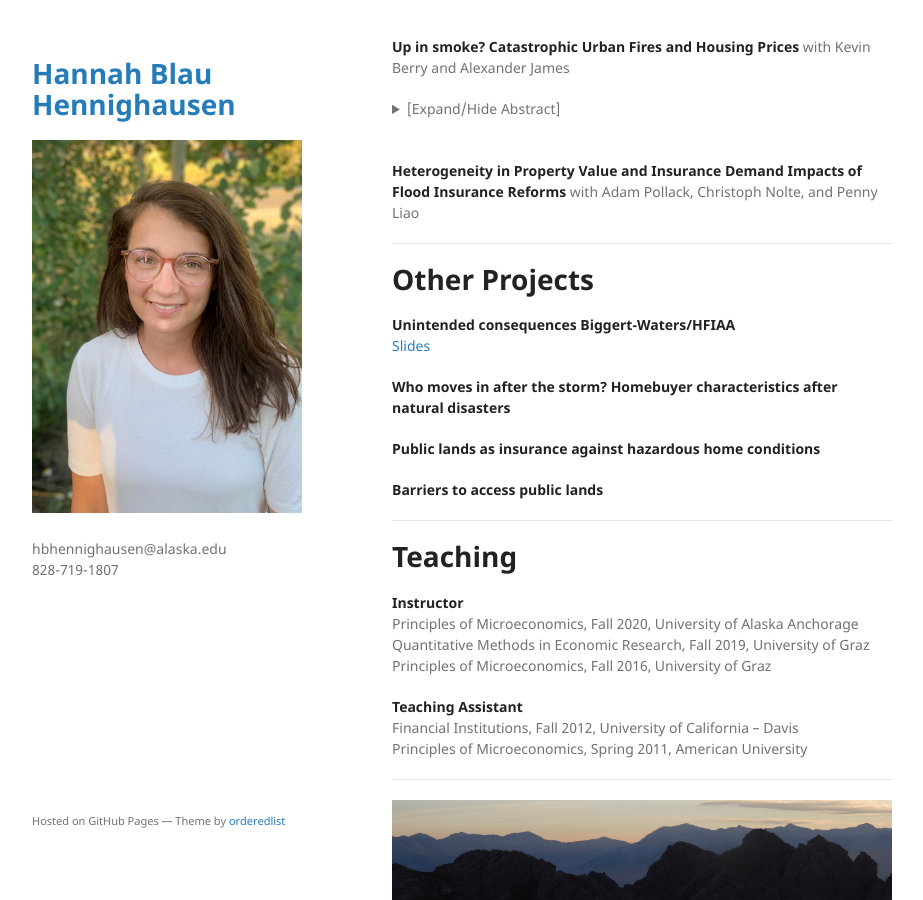
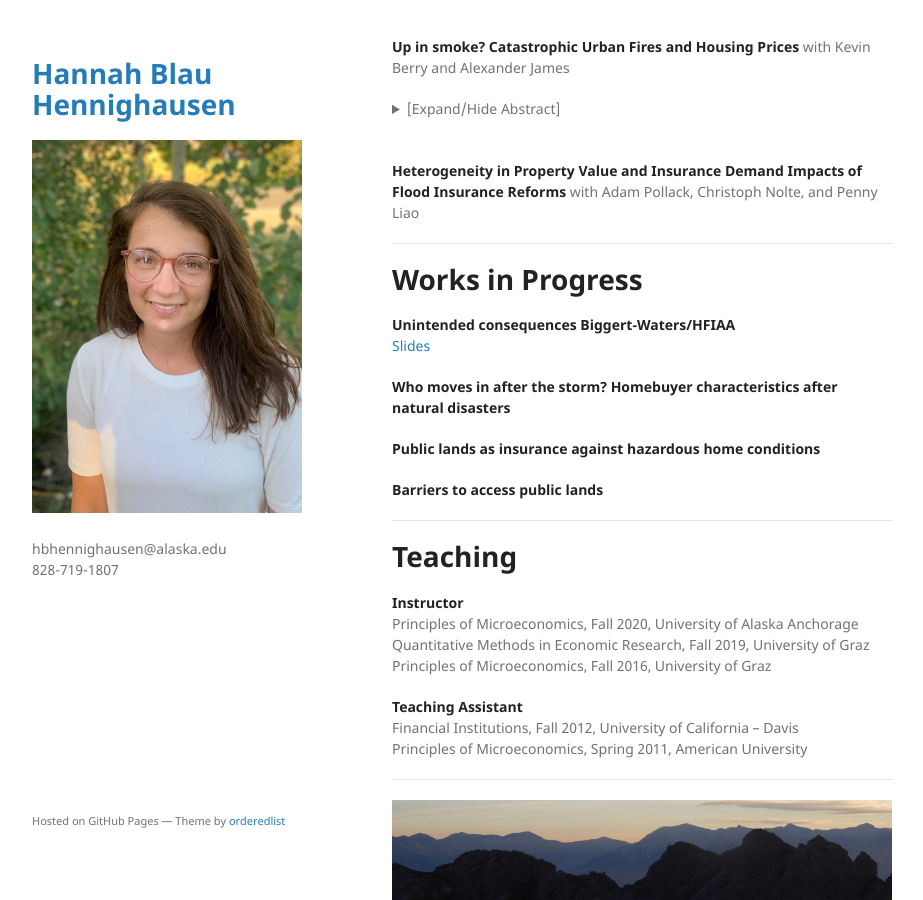
Before and after one commit to hannahhennighausen/hannahhennighausen.github.io, a Jekyll site: the page built from index.md, in a window 1280 px wide and 900 px high, scrolled down 1735 px. Shown: the whole window, without its empty margins (178-1101 px from the left). Built offline with Jekyll 4.4.1, drawn with Linux system fonts in a browser that asks for light colours; the repository's description, which GitHub fills in, is left out.

Commit message:
Update index.md

```diff
--- a/index.md
+++ b/index.md
@@ -89,7 +89,7 @@ This study documents the impact of the 2018 Camp Fire on property prices across
 
 * * *
 
-# Other Projects
+# Works in Progress
 
 **Unintended consequences Biggert-Waters/HFIAA** <br />
 [Slides](https://hannahhennighausen.github.io/Slides/Insurance_Downturn.pdf)
```
